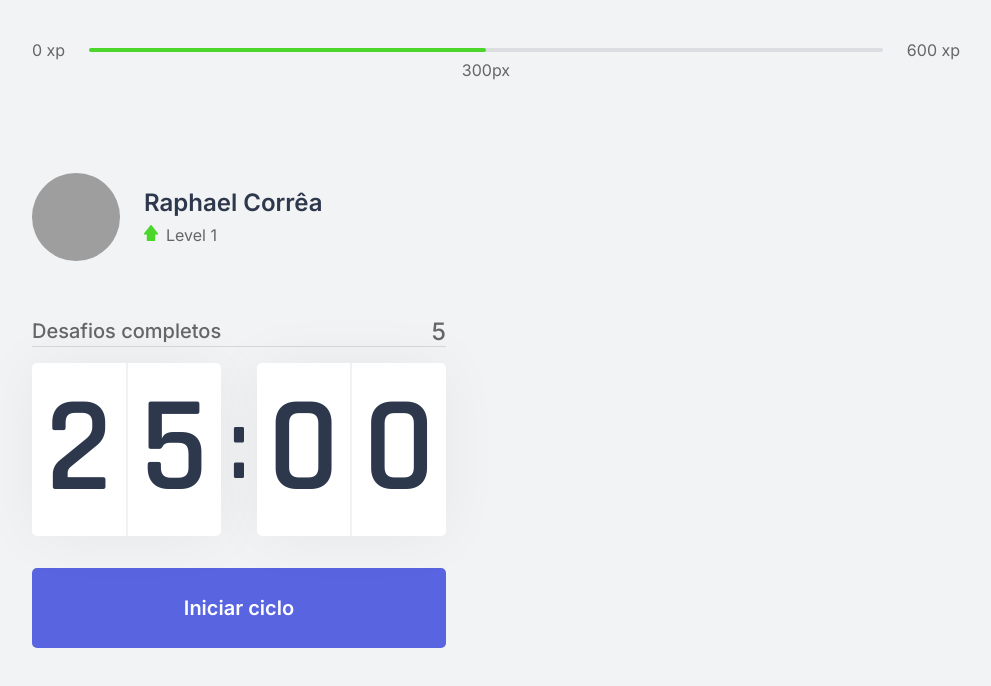
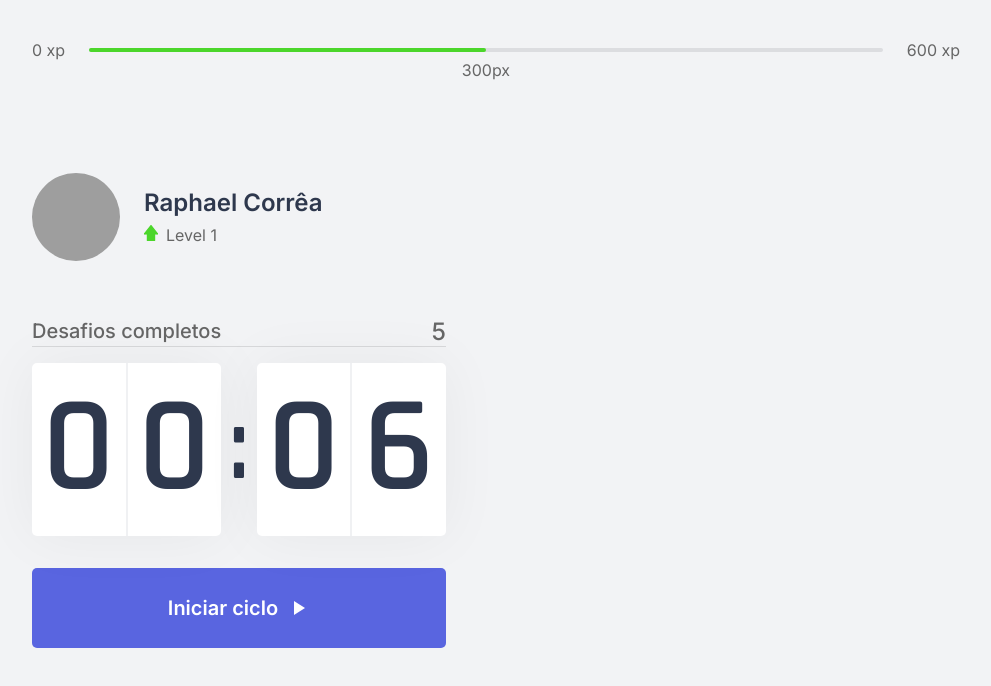
Before and after one commit to raphaeldevs/nlw4-moveit, a Next.js app: page / in a window 1280 px wide. Shown: the top 686 px of the page, without its empty margins (144-1135 px from the left). Built offline with nearby package versions, Linux system fonts and the light colour scheme; grey boxes are pictures that could not be loaded.

Commit message:
feat: countdown component

```diff
--- a/src/components/Countdown.tsx
+++ b/src/components/Countdown.tsx
@@ -2,9 +2,12 @@ import { useEffect, useState } from 'react'
 
 import styles from '../styles/components/Countdown.module.css'
 
+let countdownTimeout: NodeJS.Timeout
+
 export function Countdown() {
-  const [time, setTime] = useState(25 * 60)
+  const [time, setTime] = useState(0.1 * 60)
   const [isActive, setIsActive] = useState(false)
+  const [hasFinished, setHasFinished] = useState(false)
 
   const minutes = Math.floor(time / 60)
   const seconds = time % 60
@@ -17,15 +20,22 @@ export function Countdown() {
   }
 
   function resetCountdown() {
+    clearTimeout(countdownTimeout)
     setIsActive(false)
+    setTime(25 * 60)
   }
 
   useEffect(() => {
     if (isActive && time > 0) {
-      setTimeout(() => {
+      countdownTimeout = setTimeout(() => {
         setTime(time => time - 1)
       }, 1000)
+    } else if (isActive && time === 0) {
+      setHasFinished(true)
+      setIsActive(false)
     }
+
+    console.log('useEffect: Hi!')
   }, [isActive, time])
 
   return (
@@ -44,6 +54,13 @@ export function Countdown() {
         </div>
       </div>
 
+      {hasFinished ? (
+        <button className={styles.countdownButton} disabled>
+          Ciclo encerrado
+          <img src="icons/check-circle.svg" alt="Ciclo encerrado" />
+        </button>
+      ) : (
+        <>
           {isActive ? (
             <button
               type="button"
@@ -59,7 +76,10 @@ export function Countdown() {
               onClick={startCountdown}
             >
               Iniciar ciclo
+              <img src="icons/play-arrow.svg" alt="Iniciar ciclo" />
             </button>
+          )}
+        </>
       )}
     </div>
   )
--- a/src/styles/components/Countdown.module.css
+++ b/src/styles/components/Countdown.module.css
@@ -66,16 +66,32 @@
   transition: background-color 0.2s;
 }
 
-.countdownButton:hover {
+.countdownButton img {
+  margin-left: 0.5rem;
+}
+
+.countdownButton:not(:disabled):hover {
   background: var(--blue-dark);
 }
 
 .countdownButtonActive {
   background: var(--white);
+
   color: var(--title);
 }
 
-.countdownButtonActive:hover {
+.countdownButtonActive:not(:disabled):hover {
   background: var(--red);
+
   color: var(--white);
 }
+
+.countdownButton:disabled {
+  background: var(--white);
+
+  color: var(--text);
+
+  cursor: not-allowed;
+
+  border-bottom: 4px solid var(--green);
+}
```
Lines whose indentation alone changed are shown as unchanged.
